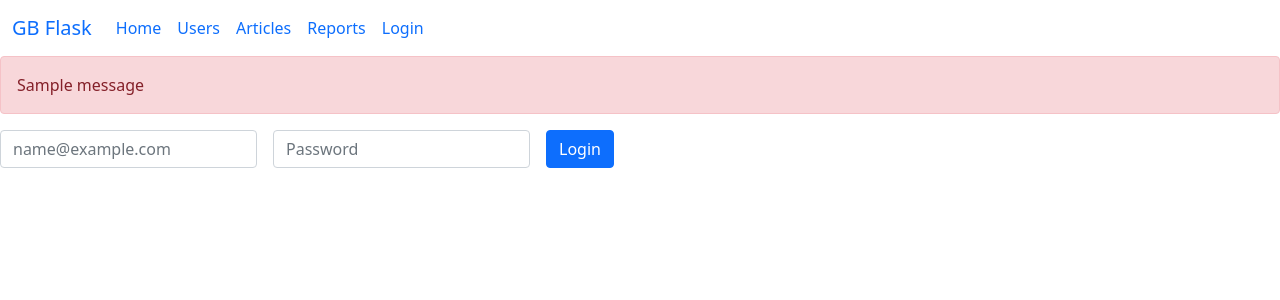
After one commit to pokeMon4ikk/Flask-study-repo, a Flask app: page /auth/login in a window 1280 px wide. The commit adds this page. Shown: the top 300 px of the page. Run offline with Flask 3, Linux system fonts and the light colour scheme; tables that the repository leaves empty hold one stand-in row (values such as "Sample post"); one stand-in notice (Sample message) is shown; some libraries are stand-ins or nearby versions.

Commit message:
Lesson-3

```diff
--- a/BlogApp/app.py
+++ b/BlogApp/app.py
@@ -1,22 +1,44 @@
+from os import getenv, path
+
 from flask import Flask
+from json import load
 
-from BlogApp.articles.views import article
-from BlogApp.users.views import user
-from BlogApp.index.views import index
-from BlogApp.report.views import report
+from .extension import db, login_manager
+from .articles.views import article
+from .models import User
+from .users.views import user
+from .index.views import index
+from .report.views import report
+from .auth.views import auth
+
+CONFIG_PATH = getenv("CONFIG_PATH", path.join("..\dev_config.json"))
 
 VIEWS = [
     index,
     user,
     article,
-    report
+    report,
+    auth
 ]
 
 
 def create_app() -> Flask:
     app = Flask(__name__)
+    app.config.from_file(CONFIG_PATH, load)
+    register_extensions(app)
     register_blueprints(app)
     return app
+
+
+def register_extensions(app):
+    db.init_app(app)
+
+    login_manager.login_view = 'auth.login'
+    login_manager.init_app(app)
+
+    @login_manager.user_loader
+    def load_user(user_id):
+        return User.query.get(int(user_id))
 
 
 def register_blueprints(app: Flask):
--- /dev/null
+++ b/BlogApp/auth/views.py
@@ -0,0 +1,31 @@
+from flask import Blueprint, render_template, request, flash, redirect, url_for
+from flask_login import logout_user, login_user, login_required
+from werkzeug.security import check_password_hash
+
+auth = Blueprint("auth", __name__, url_prefix="/auth", static_folder="../static")
+
+
+@auth.route("/login", methods=["GET", "POST"])
+def login():
+    if request.method == "GET":
+        return render_template(
+            "auth/login.html"
+        )
+    from ..models import User
+
+    email = request.form.get("email")
+    password = request.form.get("password")
+    user = User.query.filter_by(email=email).first()
+
+    if not user or not check_password_hash(user.password, password):
+        flash("Check your login details")
+        return redirect(url_for(".login"))
+    login_user(user)
+    return redirect(url_for("user.profile", pk=user.id))
+
+
+@auth.route("/logout")
+@login_required
+def logout():
+    logout_user()
+    return redirect(url_for(".login"))
--- /dev/null
+++ b/BlogApp/extension.py
@@ -0,0 +1,5 @@
+from flask_sqlalchemy import SQLAlchemy
+from flask_login import LoginManager
+
+db = SQLAlchemy()
+login_manager = LoginManager()
--- /dev/null
+++ b/BlogApp/templates/auth/login.html
@@ -0,0 +1,26 @@
+{% extends "base.html" %}
+
+{% block title %}
+    Login page
+{% endblock %}
+{% block body %}
+  {% with messages = get_flashed_messages() %}
+    {% if messages %}
+      <div class="alert alert-danger" role="alert">
+        {{ messages[0] }}
+      </div>
+    {% endif %}
+  {% endwith %}
+<form class="row g-3" method="post" action="{{url_for('auth.login')}}">
+  <div class="col-auto">
+    <input type="email" class="form-control" id="exampleFormControlInput1" placeholder="name@example.com" name="email">
+  </div>
+  <div class="col-auto">
+    <label for="password" class="visually-hidden">Password</label>
+    <input type="password" class="form-control" id="password" placeholder="Password" name="password">
+  </div>
+  <div class="col-auto">
+    <button type="submit" class="btn btn-primary mb-3">Login</button>
+  </div>
+</form>
+{% endblock %}
--- a/BlogApp/templates/navbar.html
+++ b/BlogApp/templates/navbar.html
@@ -18,6 +18,15 @@
         <li class="nav-item">
           <a class="nav-link" href="{{ url_for('report.report_list') }}">Reports</a>
         </li>
+        {% if current_user.is_authenticated %}
+          <li class="nav-item">
+            <a class="nav-link active" href="{{ url_for('auth.logout') }}">Logout</a>
+          </li>
+        {% else %}
+          <li class="nav-item">
+            <a class="nav-link active" href="{{ url_for('auth.login') }}">Login</a>
+          </li>
+        {% endif %}
       </ul>
     </div>
   </div>
--- /dev/null
+++ b/dev_config.json
@@ -0,0 +1,6 @@
+{
+  "DEBUG": true,
+  "SECRET_KEY": "!$kh8$cz-z9q4@_430j_23-kw=y9*!#3v76vc!mp9c1*f)j+4z",
+  "SQLALCHEMY_TRACK_MODIFICATION": false,
+  "SQLALCHEMY_DATABASE_URI": "sqlite:///db.sqlite"
+}
```
Also changed, not shown: BlogApp/models.py (added, +10 -0 lines), BlogApp/templates/articles/details.html (added, +17 -0 lines), BlogApp/templates/articles/list.html (+7 -12 lines), BlogApp/auth/__init__.py (added).
